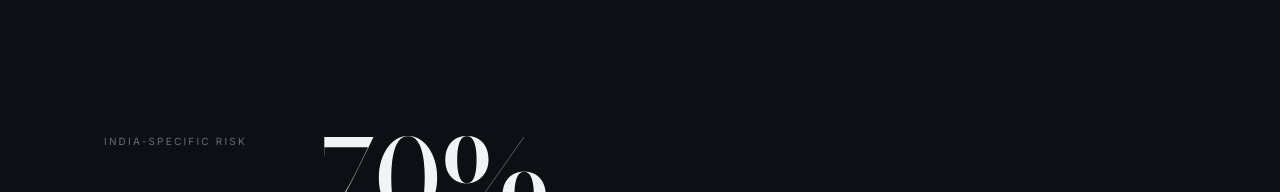
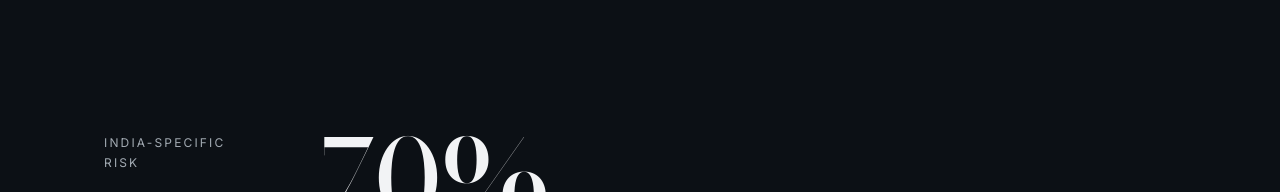
Before and after one commit to mukarramali01/dinewipes-v5-preview, a plain HTML site: page index_6.html in a window 1280 px wide. Shown: the part 1660-1852 px from the top of the page. Drawn offline with nearby package versions, Linux system fonts and the light colour scheme.

Commit message:
v6: india-badge font size 10->12px, remove opacity

```diff
--- a/index_6.html
+++ b/index_6.html
@@ -437,12 +437,11 @@ a[aria-disabled="true"] {
   border-bottom: 1px solid var(--border);
 }
 .india-badge {
-  font-size: 10px;
-  letter-spacing: 0.22em;
+  font-size: 12px;
+  letter-spacing: 0.18em;
   text-transform: uppercase;
   color: var(--muted);
   padding-top: 8px;
-  opacity: 0.6;
 }
 .india-content { }
 .india-quote {
```
